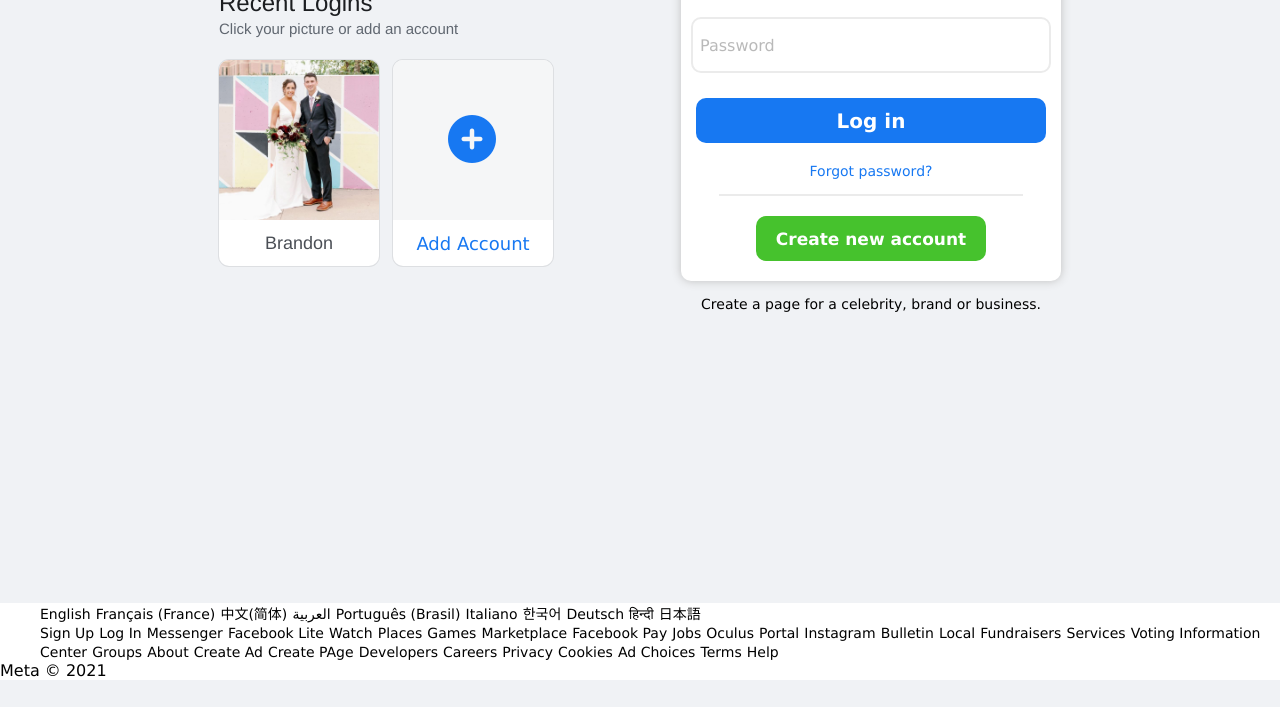
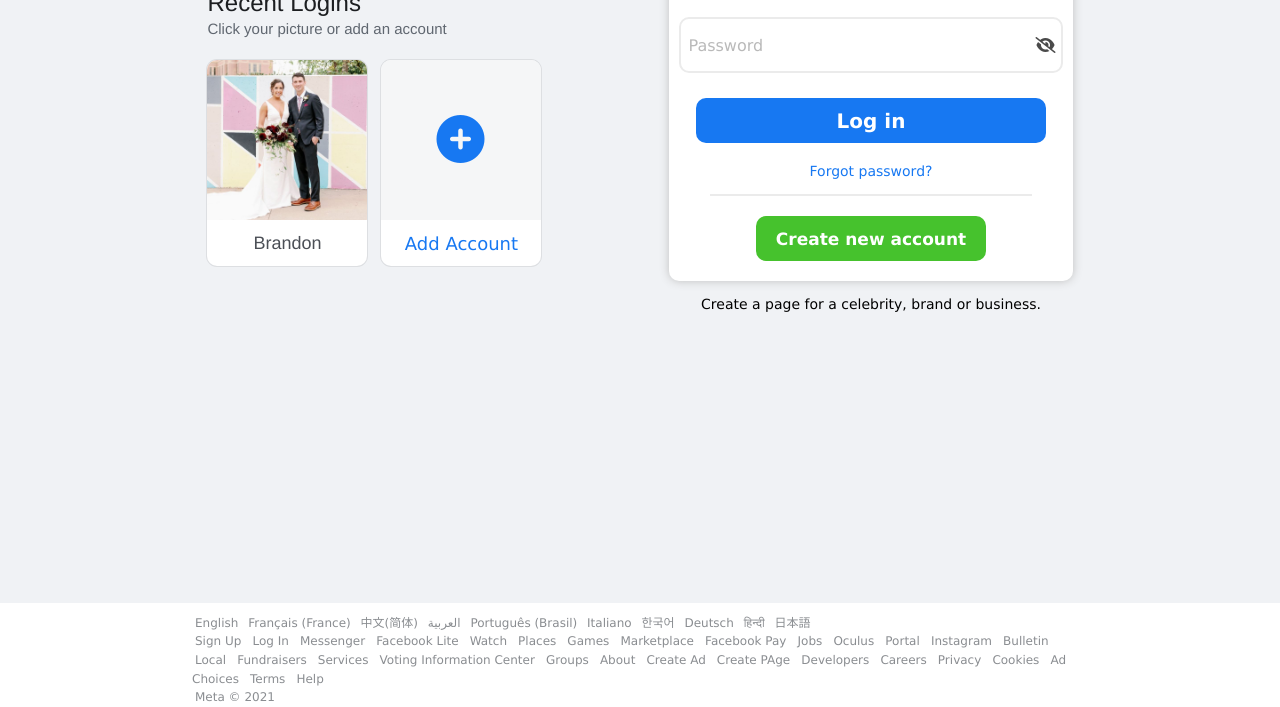
Before and after one commit to Brandon-Lanier/make-facebook, a plain HTML site: page index.html in a window 1280 px wide. Shown: the part 197-904 px from the top of the page. Before the commit the page ends 877 px from the top, so only its background shows below. Drawn offline with Linux system fonts and the light colour scheme.

Commit message:
footer placed in correct spot with links

```diff
--- a/index.html
+++ b/index.html
@@ -34,7 +34,8 @@
           <input type="text" name="username" placeholder="Email or phone number">
         </div>
         <div class="passwordbox">
-          <input type="password" name="password" placeholder="Password"">
+          <input type="password" name="password" placeholder="Password">
+          <i class="fas fa-eye-slash"></i>
         </div>
         <button class="loginbtn" type="button" name="login">Log in</button>
         <a href="#">Forgot password?</a>
@@ -51,6 +52,7 @@
   </body>
 
   <footer class="footer">
+    <div class="footercontainer">
       <nav class="languages">
         <ul>
           <a href="#">English</a>
@@ -97,7 +99,8 @@
           <a href="#">Terms</a>
           <a href="#">Help</a>
         </ul>
+      </nav>
       <p>Meta © 2021</p>
-    </nav>
+    </div>
   </footer>
 </html>
--- a/stylesheet.css
+++ b/stylesheet.css
@@ -14,6 +14,9 @@ html, body {
   width: 100%;
 }
 
+ul {
+  padding: 0;
+}
 .wrapper {
   flex-grow: 1;
   flex-shrink: 0;
@@ -33,7 +36,7 @@ h1 {
   margin-bottom: 7px;
   padding: 5px 0;
   font-size: 36px;
-  font-weight: bold;
+  font-weight: bolder;
   letter-spacing: -1px;
 }
 
@@ -108,7 +111,7 @@ h5 {
   box-shadow: 0 0 15px 0 #b5b5b5;
 }
 
-.profile > h4 {
+.profile h4 {
   padding-top: 13px;
   font-size: 18px;
   font-weight: normal;
@@ -174,6 +177,16 @@ h5 {
   border-radius: 10px;
   margin: 10px;
   padding: 5px;
+}
+
+.fa-eye-slash {
+  color: #4A4A4A;
+}
+
+.fa-eye-slash:hover {
+  background-color: #C9C9C9;
+  box-shadow: 0 0 5px 0 #C9C9C9;
+  border-radius: 10px;
 }
 
 input {
@@ -255,6 +268,14 @@ button:hover {
   flex-shrink: 0;
   background-color: #FFFFFF;
   width: 100%;
+  padding: 0;
+}
+
+.footercontainer {
+  display: flex;
+  flex-flow: column wrap;
+  margin: 0 15vw 0 15vw;
+  justify-content: flex-start;
 }
 
 .sitenav {
@@ -262,8 +283,27 @@ button:hover {
   flex-flow: row wrap;
 }
 
-.sitenav > a {
+.languages {
   font-size: 12px;
   color: #8A8D91;
-  list-style: none;
+  padding-top: 10px
 }
+
+.languages a {
+  font-size: 12px;
+  color: #8A8D91;
+  padding: 3px;
+}
+
+.sitenav a {
+  font-size: 12px;
+  color: #8A8D91;
+  padding: 3px;
+}
+
+.footercontainer p {
+  font-size: 12px;
+  color: #8A8D91;
+  padding: 3px;
+  align-self: flex-start;
+}
```
Lines whose indentation alone changed are shown as unchanged.
